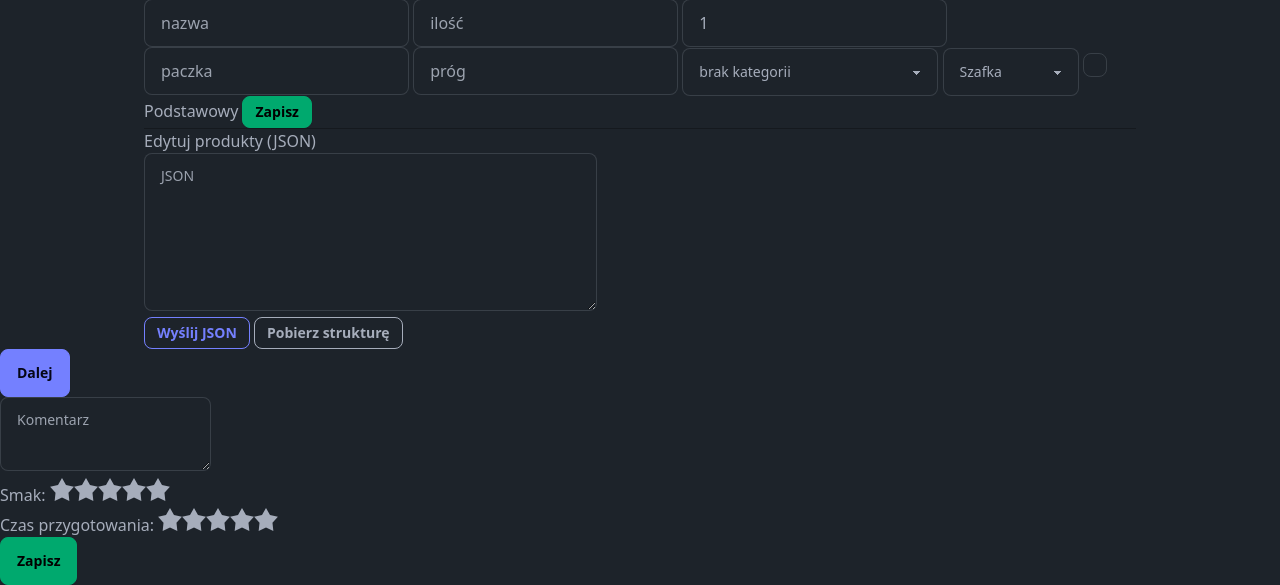
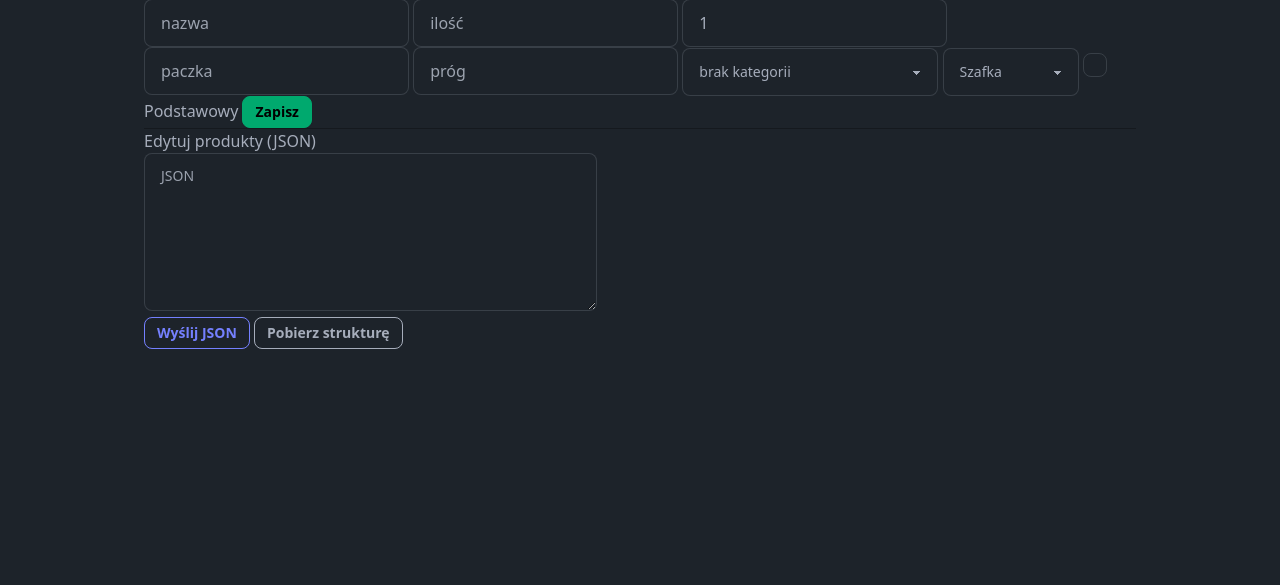
Before and after one commit to mgajewski97/Food, a Flask app: page / in a window 1280 px wide. Shown: the part 2903-3488 px from the top of the page. After the commit the page ends 3252 px from the top, so only its background shows below. Run offline with Flask 3, Linux system fonts and the light colour scheme; some libraries are stand-ins or nearby versions.

Commit message:
Scope rating UI to history tab

```diff
--- a/app/static/script.js
+++ b/app/static/script.js
@@ -318,18 +318,8 @@ function checkLowStockToast() {
 
   document.querySelectorAll('[data-tab-target]').forEach(tab => {
     tab.addEventListener('click', () => {
-      document.querySelectorAll('[data-tab-target]').forEach(t => t.classList.remove('tab-active', 'font-bold'));
-      tab.classList.add('tab-active', 'font-bold');
-      document.querySelectorAll('.tab-panel').forEach(panel => (panel.style.display = 'none'));
       const targetId = tab.dataset.tabTarget;
-      const panel = document.getElementById(targetId);
-      if (panel) panel.style.display = 'block';
-      if (targetId !== 'tab-history') {
-        const overlay = document.getElementById('cooking-overlay');
-        if (overlay) overlay.classList.add('hidden');
-        const modal = document.getElementById('rating-modal');
-        if (modal) modal.close();
-      }
+      activateTab(targetId);
       if (targetId === 'tab-products') {
         loadProducts();
       } else if (targetId === 'tab-recipes') {
@@ -1052,6 +1042,12 @@ function activateTab(targetId) {
   document.querySelectorAll('.tab-panel').forEach(panel => (panel.style.display = 'none'));
   const panel = document.getElementById(targetId);
   if (panel) panel.style.display = 'block';
+  if (targetId !== 'tab-history') {
+    const overlay = document.getElementById('cooking-overlay');
+    if (overlay) overlay.classList.add('hidden');
+    const modal = document.getElementById('rating-modal');
+    if (modal) modal.close();
+  }
 }
 
 function openRatingModal(recipe) {
--- a/app/templates/index.html
+++ b/app/templates/index.html
@@ -307,34 +307,6 @@
         </div>
 
     </div>
-    <div id="cooking-overlay" class="fixed inset-0 bg-base-100 z-50 hidden flex flex-col items-center justify-center p-4">
-        <div id="cooking-step" class="text-xl text-center mb-6"></div>
-        <button id="cooking-next" class="btn btn-primary mb-4" data-i18n="next_step_button">Dalej</button>
-        <form id="cooking-form" class="w-full max-w-md space-y-4 hidden">
-            <textarea name="comment" placeholder="Komentarz" data-i18n="comment_placeholder" class="textarea textarea-bordered w-full"></textarea>
-            <div>
-                <span data-i18n="label_taste" class="block mb-2">Smak:</span>
-                <div class="rating">
-                    <input type="radio" name="taste" value="1" class="mask mask-star-2 bg-orange-400" />
-                    <input type="radio" name="taste" value="2" class="mask mask-star-2 bg-orange-400" />
-                    <input type="radio" name="taste" value="3" class="mask mask-star-2 bg-orange-400" />
-                    <input type="radio" name="taste" value="4" class="mask mask-star-2 bg-orange-400" />
-                    <input type="radio" name="taste" value="5" class="mask mask-star-2 bg-orange-400" />
-                </div>
-            </div>
-            <div>
-                <span data-i18n="label_prep_time" class="block mb-2">Czas przygotowania:</span>
-                <div class="rating">
-                    <input type="radio" name="time" value="1" class="mask mask-star-2 bg-orange-400" />
-                    <input type="radio" name="time" value="2" class="mask mask-star-2 bg-orange-400" />
-                    <input type="radio" name="time" value="3" class="mask mask-star-2 bg-orange-400" />
-                    <input type="radio" name="time" value="4" class="mask mask-star-2 bg-orange-400" />
-                    <input type="radio" name="time" value="5" class="mask mask-star-2 bg-orange-400" />
-                </div>
-            </div>
-            <button type="submit" class="btn btn-success" data-i18n="save_button">Zapisz</button>
-        </form>
-    </div>
     <script src="https://cdn.jsdelivr.net/npm/tesseract.js@2.1.5/dist/tesseract.min.js"></script>
     <script src="{{ url_for('static', filename='script.js') }}"></script>
 </body>
```
